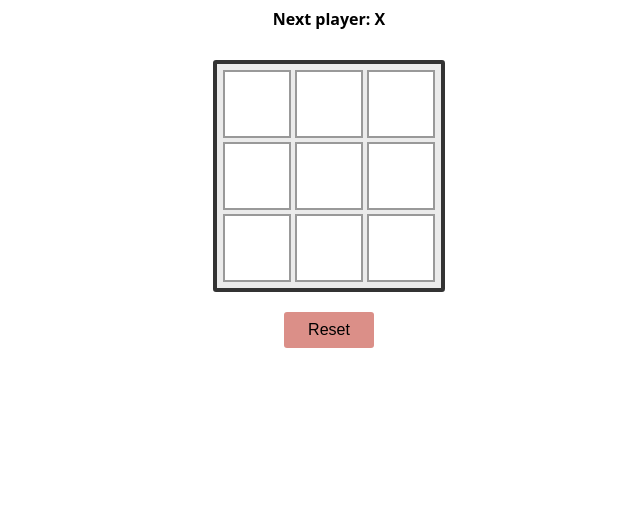
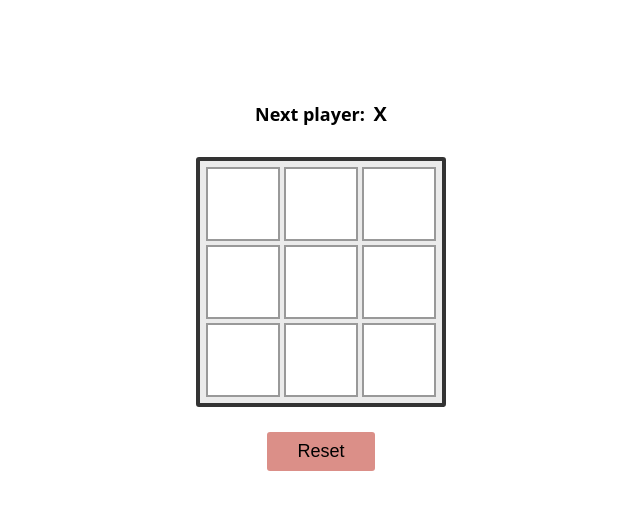
Before and after one commit to yurehn/TikTakToe, a React (Vite) app: page / in a window 1280 px wide. Shown: the top 510 px of the page, without its empty margins (319-959 px from the left). Built offline with nearby package versions, Linux system fonts and the light colour scheme.

Commit message:
se modifico css y se creo root para colores

```diff
--- a/index.html
+++ b/index.html
@@ -3,6 +3,8 @@
   <head>
     <meta charset="UTF-8" />
     <meta name="viewport" content="width=device-width, initial-scale=1.0" />
+    <link rel="preconnect" href="https://fonts.googleapis.com">
+    <link rel="preconnect" href="https://fonts.gstatic.com" crossorigin>
     <title>TikTakToe</title>
   </head>
   <body>
--- a/src/App.jsx
+++ b/src/App.jsx
@@ -1,5 +1,6 @@
 import { useState } from "react";
 import "./index.css"
+
 
 const initialGame = [null, null, null, null, null, null, null, null, null]
 const initialWinningBoxes = [
@@ -80,6 +81,14 @@ function App() {
     )
   }
 
+  const reset = () => {
+    setGame(initialGame)
+    setBoxesWinners(initialWinningBoxes)
+    setActualPlayer('X')
+    setWinner(false)
+    setBoxWin([])
+  }
+
   return (
     <div className="game">
       <div className="instructionPanel">
@@ -102,15 +111,7 @@ function App() {
           <Square makeMark={makeMark} boardIndex={2} />
         </div>
       </div>
-      <button className="buttonReset"
-        onClick={() => {
-          setGame(initialGame)
-          setBoxesWinners(initialWinningBoxes)
-          setActualPlayer('X')
-          setWinner(false)
-          setBoxWin([])
-        }}
-      >
+      <button className="buttonReset" onClick={reset}>
         Reset
       </button>
     </div>
--- a/src/index.css
+++ b/src/index.css
@@ -1,25 +1,47 @@
+:root{
+ --board-background: #ebebeb;
+ --board-border: #333;
+
+ --square-background: #fff;
+ --square-border: #999;
+ --square-hover: #a2bdbb;
+
+ --checked-Box: #a2bdbb;
+
+ --winner: #b3497f;
+
+ --buttonReset: #db8f88;
+ --buttonReset-hover: #c56a62;
+}
+
+
 body {
-  width: 100vw;
-  height: 100vh;
+  font-family: system-ui, sans-serif;
 }
 
 .game {
   display: flex;
   align-items: center;
   flex-direction: column;
+
+  margin-top: 100px;
 }
 
 .instructionPanel {
   margin-bottom: 30px;
   font-weight: bold;
-  font-size: 16px;
-  font-family: system-ui, sans-serif;
+  font-size: 18px;
+}
+
+.instructionPanel span{
+  font-size: 20px;
+  margin-left: 4px;
 }
 
 .board {
   padding: 4px;
-  background-color: #ebebeb;
-  border: 4px solid #333;
+  background-color: var(--board-background);
+  border: 4px solid var(--board-border);
   border-radius: 3px;
 }
 
@@ -28,28 +50,29 @@ body {
 }
 
 .square {
-  width: 64px;
-  height: 64px;
+
+  width: 70px;
+  height: 70px;
 
   display: flex;
   justify-content: center;
   align-items: center;
 
-  font-size: 18px;
+  font-size: 20px;
 
-  background-color: #fff;
-  border: 2px solid #999;
+  background-color: var(--square-background);
+  border: 2px solid var(--square-border);
   margin: 2px;
 
 }
 
 .square:hover {
-  background-color: #a2bdbb;
+  background-color: var(--square-hover);
   cursor: pointer;
 }
 
 .checkedBox {
-  background-color: #a2bdbb;
+  background-color: var(--checked-Box);
 }
 
 .checkedBox:hover {
@@ -57,23 +80,23 @@ body {
 }
 
 .winner {
-  background-color: #b3497f;
+  background-color: var(--winner);
 }
 
 .winner:hover {
-  background-color: #b3497f;
+  background-color: var(--winner);
 }
 
 .buttonReset {
-  margin-top: 20px;
-  padding: 9px 24px;
+  margin-top: 25px;
+  padding: 9px 30px;
   border-radius: 3px;
-  background-color: #db8f88;
+  background-color: var(--buttonReset);
   border: none;
   cursor: pointer;
-  font-size: 16px;
+  font-size: 18px;
 }
 
 .buttonReset:hover {
-  background-color: #c56a62;
+  background-color: var(--buttonReset-hover);
 }
```
